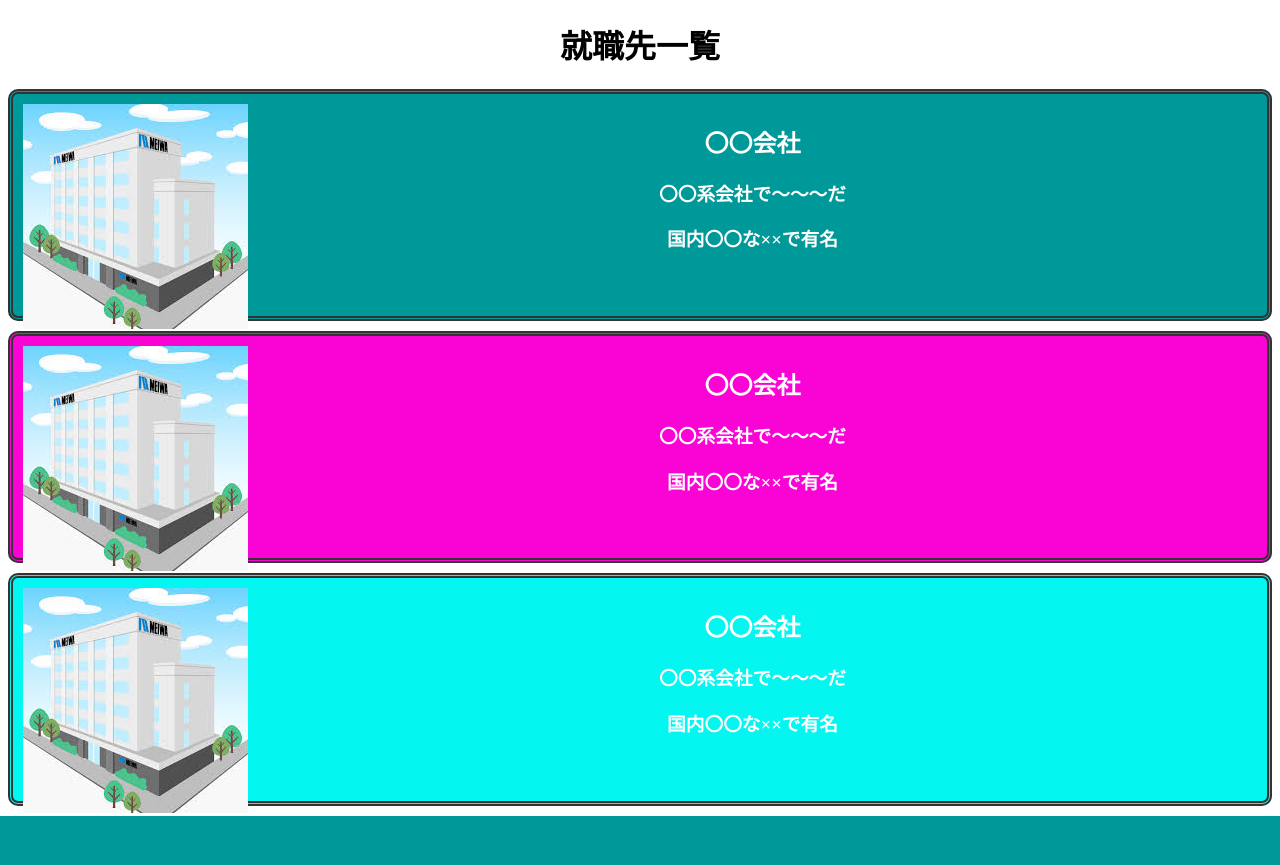
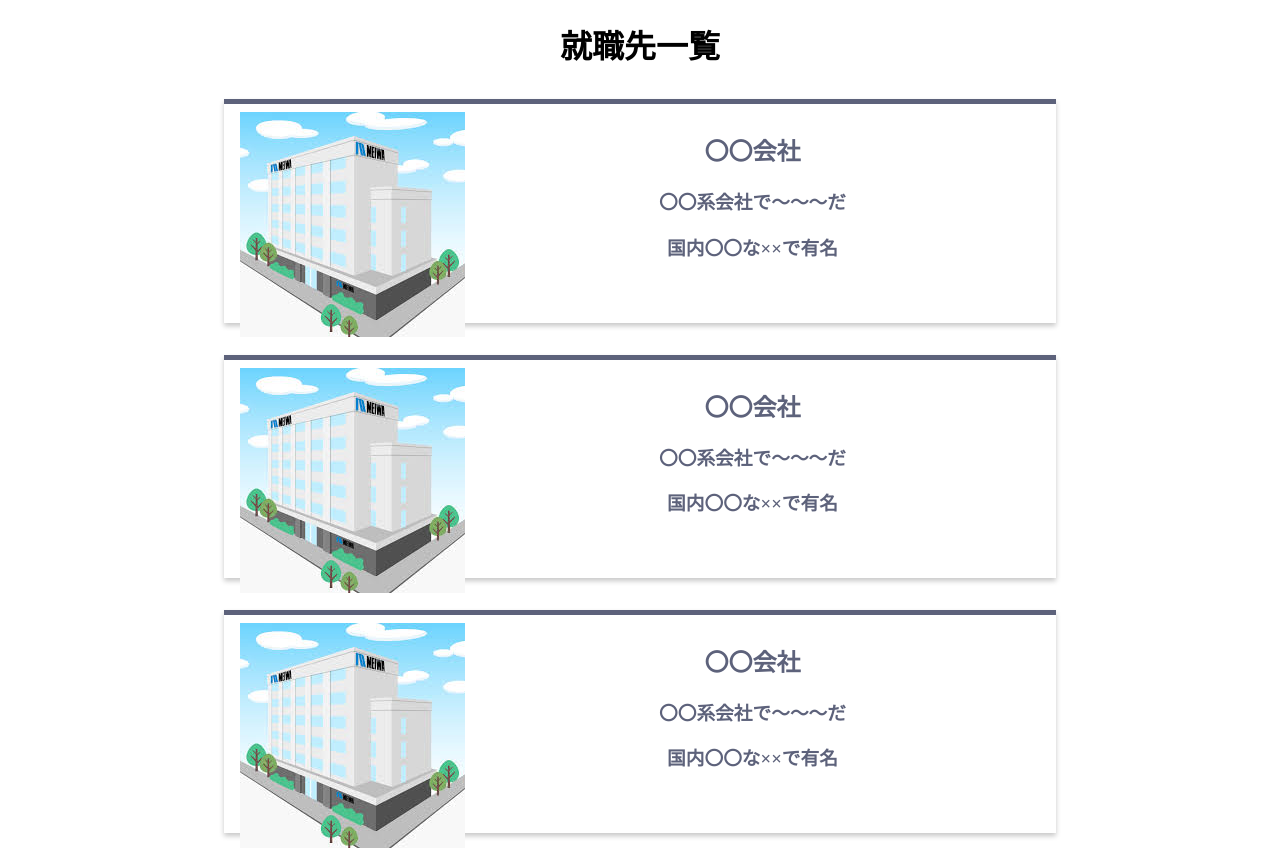
Before and after one commit to joken2019SepCamp/Team5, a PHP site: page /syusyoku.html in a window 1280 px wide. Before the commit the page ends 816 px from the top, so only its background shows below. Run offline with PHP 8.4, Linux system fonts and the light colour scheme.

Commit message:
就職先一覧ページの型ができました

```diff
--- a/開発合宿/s_style.css
+++ b/開発合宿/s_style.css
@@ -0,0 +1,15 @@
+.box11{
+    padding: 0.5em 1em;
+    margin: 2em 0;
+    color: #5d627b;
+    background: white;
+    border-top: solid 5px #5d627b;
+    box-shadow: 0 3px 5px rgba(0, 0, 0, 0.22);
+    width: 100vh;
+    text-align: center;
+
+}
+.box11 p{
+    margin: 0;
+    padding: 0;
+}
--- a/開発合宿/syusyoku.html
+++ b/開発合宿/syusyoku.html
@@ -6,11 +6,11 @@
     </head>
 </html>
 <body>
+    <center>
     <h1>
-    <center>就職先一覧</center>
+    就職先一覧
     </h1>
-
-    <div style="padding: 10px; margin-bottom: 10px; border: 5px double #333333; border-radius: 10px; background-color: #009999; color: #ffffff;text-align:center;">
+    <ul class= "box11">
             <img src="images.jpg" alt="サンプル" align="left">
             <h2>〇〇会社</h2>
 
@@ -18,8 +18,8 @@
             <h3>国内〇〇な××で有名</h3>
             <br>
             <br>
-    </div>
-    <div style="padding: 10px; margin-bottom: 10px; border: 5px double #333333; border-radius: 10px; background-color: #FA03D5; color: #ffffff;text-align:center;">
+    </ul>
+    <ul class= "box11">
             <img src="images.jpg" alt="サンプル" align="left">
             <h2>〇〇会社</h2>
 
@@ -27,8 +27,8 @@
             <h3>国内〇〇な××で有名</h3>
             <br>
             <br>
-    </div>
-    <div style="padding: 10px; margin-bottom: 10px; border: 5px double #333333; border-radius: 10px; background-color: #03F6EF; color: #ffffff;text-align:center;">
+    </ul>
+    <ul class = "box11">
             <img src="images.jpg" alt="サンプル" align="left">
             <h2>〇〇会社</h2>
 
@@ -36,6 +36,6 @@
             <h3>国内〇〇な××で有名</h3>
             <br>
             <br>
-    </div>
-
+    </ul>
+</center>
 </body>
```
